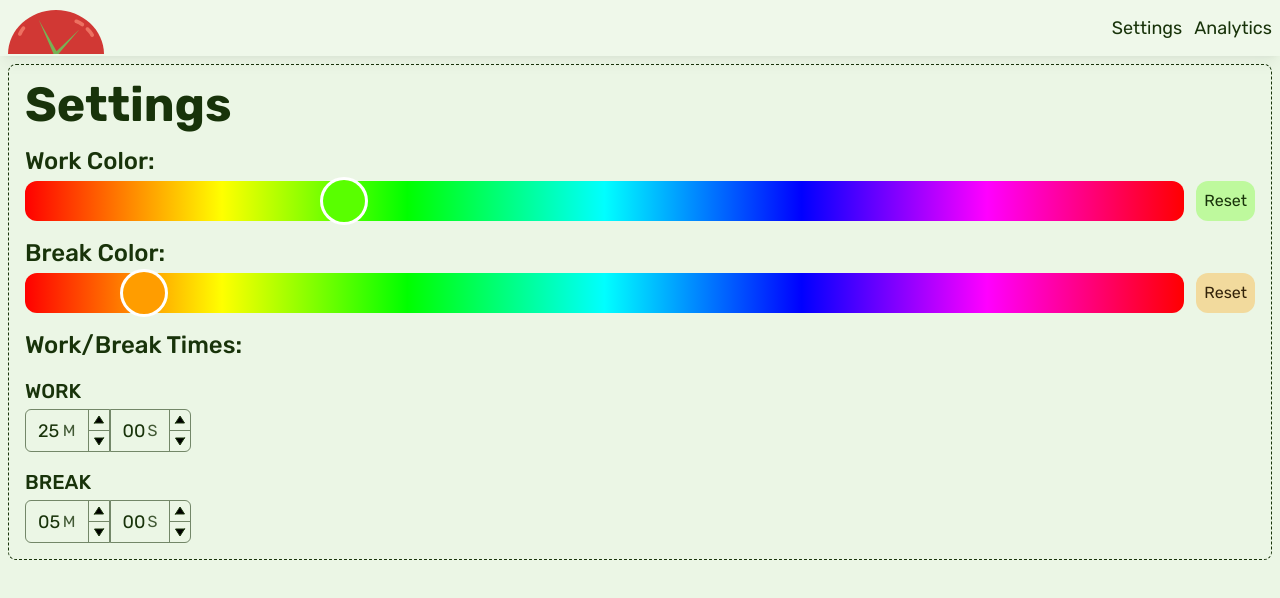
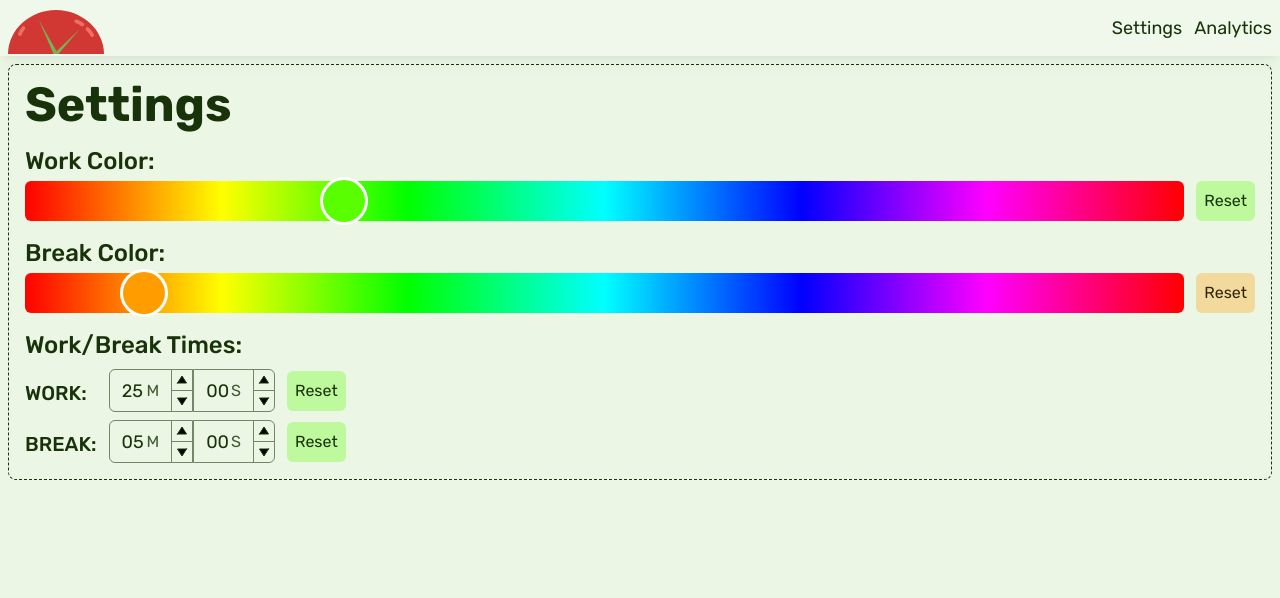
Before and after one commit to SyntaxBox/pomobit, a React (Vite) app: page /settings in a window 1280 px wide. Shown: the top 598 px of the page. Built offline with nearby package versions, Linux system fonts and the light colour scheme.

Commit message:
fix all issues

```diff
--- a/src/routes/settings-page.tsx
+++ b/src/routes/settings-page.tsx
@@ -67,18 +67,44 @@ export default function SettingsPage() {
               </Button>
             </div>
           </div>
-          <div>
+          <div className="space-y-2">
             <H3>Work/Break Times: </H3>
-            <H4>WORK</H4>
+            <div className="flex gap-3 items-center w-full md:w-fit justify-between md:justify-start">
+              <H4 className="mt-2 mr-[10px]">WORK:</H4>
               <TimeInput
                 time={workShift}
                 onChange={(time) => updateSettings({ workShift: time })}
               />
-            <H4>BREAK</H4>
+              <Button
+                pallet={currentPallet}
+                className="p-2"
+                onClick={() =>
+                  updateSettings({
+                    workShift: DEFAULT_SETTINGS.workShift,
+                  })
+                }
+              >
+                Reset
+              </Button>
+            </div>
+            <div className="flex gap-3 items-center w-full md:w-fit justify-between md:justify-start">
+              <H4 className="mt-2">BREAK:</H4>
               <TimeInput
                 time={breakShift}
                 onChange={(time) => updateSettings({ breakShift: time })}
               />
+              <Button
+                pallet={currentPallet}
+                className="p-2"
+                onClick={() =>
+                  updateSettings({
+                    breakShift: DEFAULT_SETTINGS.breakShift,
+                  })
+                }
+              >
+                Reset
+              </Button>
+            </div>
           </div>
         </div>
       </Container>
--- a/src/ui/button.tsx
+++ b/src/ui/button.tsx
@@ -14,7 +14,7 @@ export function Button({
   return (
     <button
       className={cn(
-        "p-3 rounded-xl flex items-center justify-center z-10",
+        "p-3 rounded-md flex items-center justify-center z-10",
         className,
       )}
       style={{
--- a/src/ui/color-picker/hue.tsx
+++ b/src/ui/color-picker/hue.tsx
@@ -41,7 +41,7 @@ export function HueBase({
   )`;
   return (
     <div
-      className={cn("relative h-10 rounded-xl", className)}
+      className={cn("relative h-10 rounded-md", className)}
       style={{
         background,
       }}
```
Lines whose indentation alone changed are shown as unchanged.
